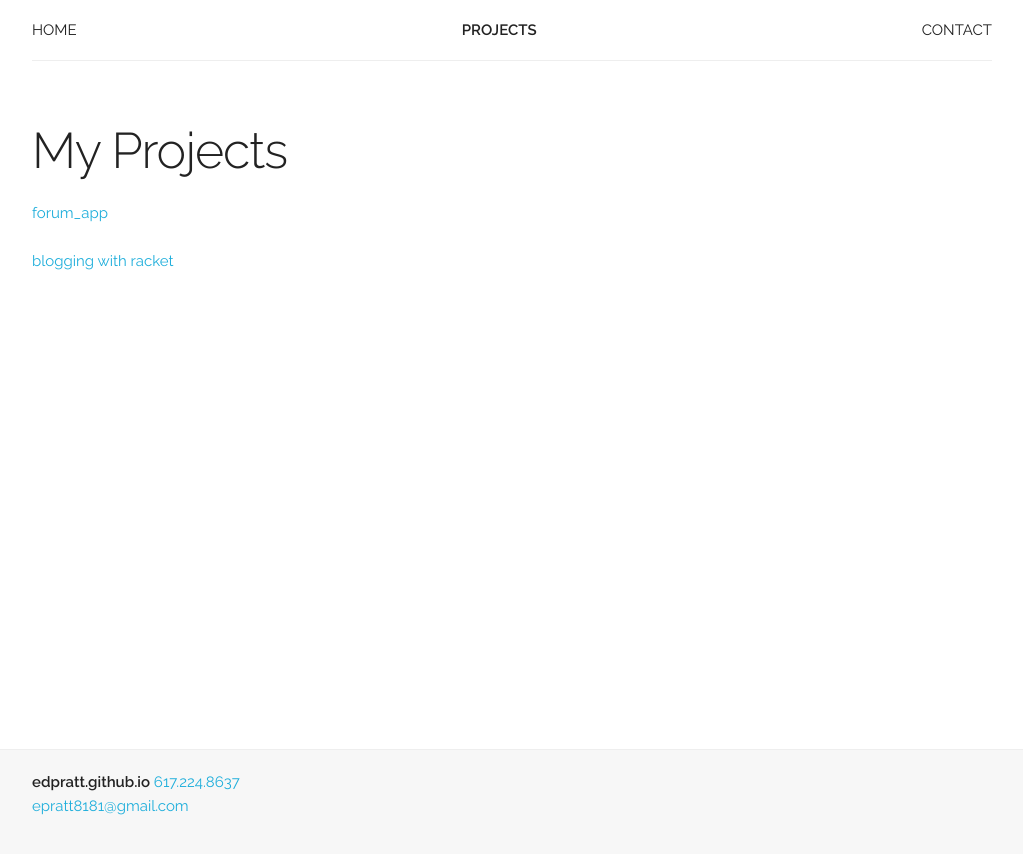
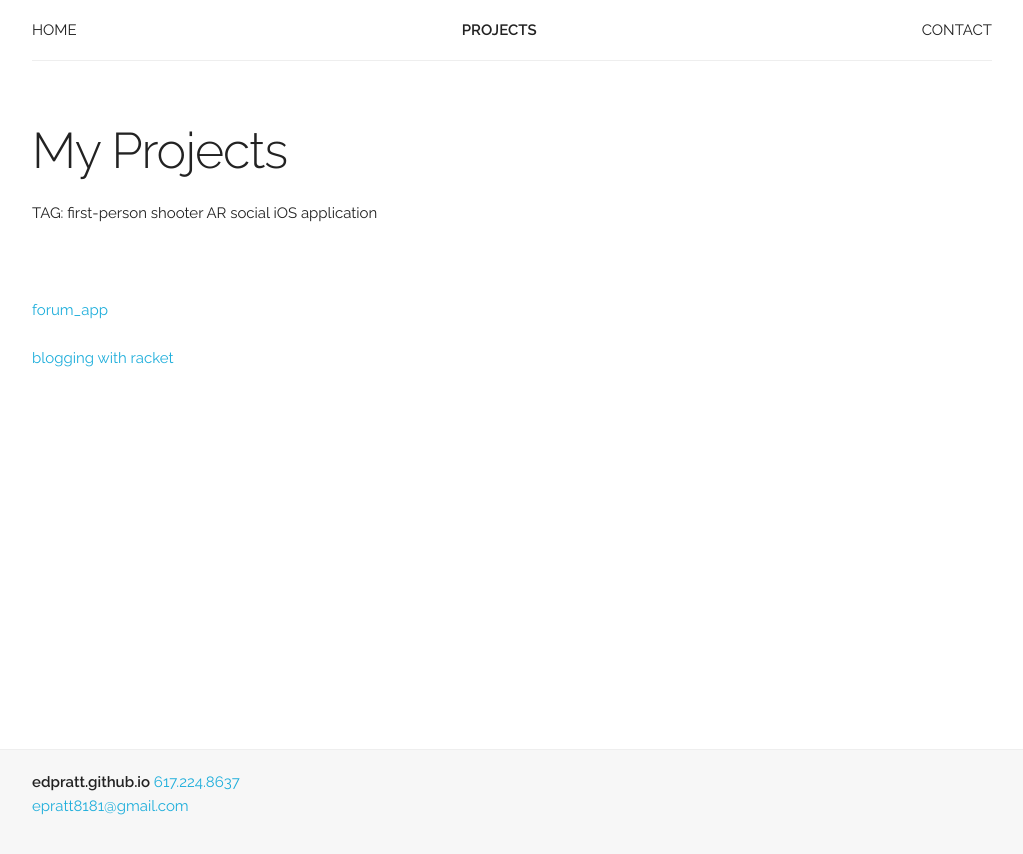
Before and after one commit to edPratt/edpratt.github.io, a Jekyll site: the page built from projects/index.html, in a window 1280 px wide. Shown: the top 854 px of the page, without its empty margins (128-1151 px from the left). Built offline with Jekyll 4.4.1, drawn with Linux system fonts in a browser that asks for light colours.

Commit message:
resume update

```diff
--- a/projects/index.html
+++ b/projects/index.html
@@ -6,6 +6,10 @@ title: My Projects
 <section id="projects">
 	<div class="content-section">
 		<h1>My Projects</h1>
+
+		<p>TAG: first-person shooter AR social iOS application</p>
+		<br>
+		</br>
 
     <a href="https://github.com/kleinjm/forum_app">forum_app</a>
     <br>
```
